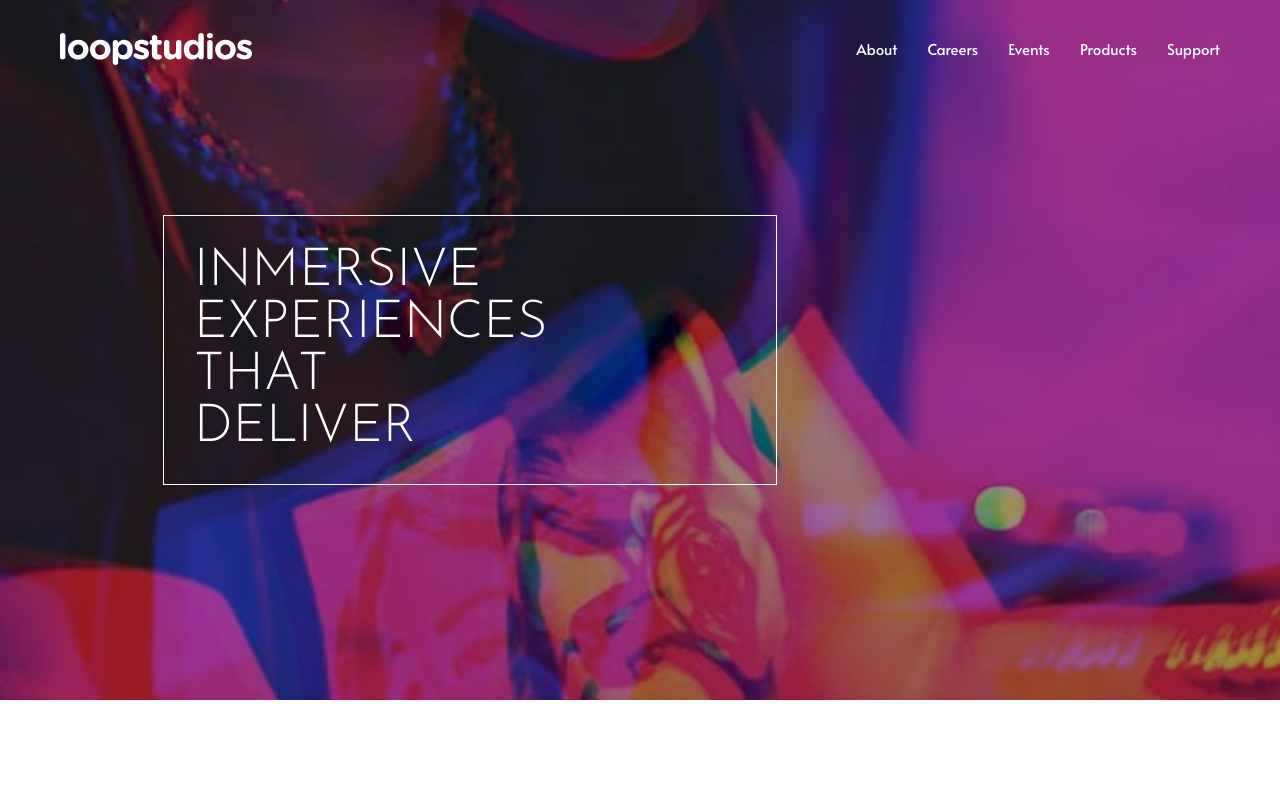
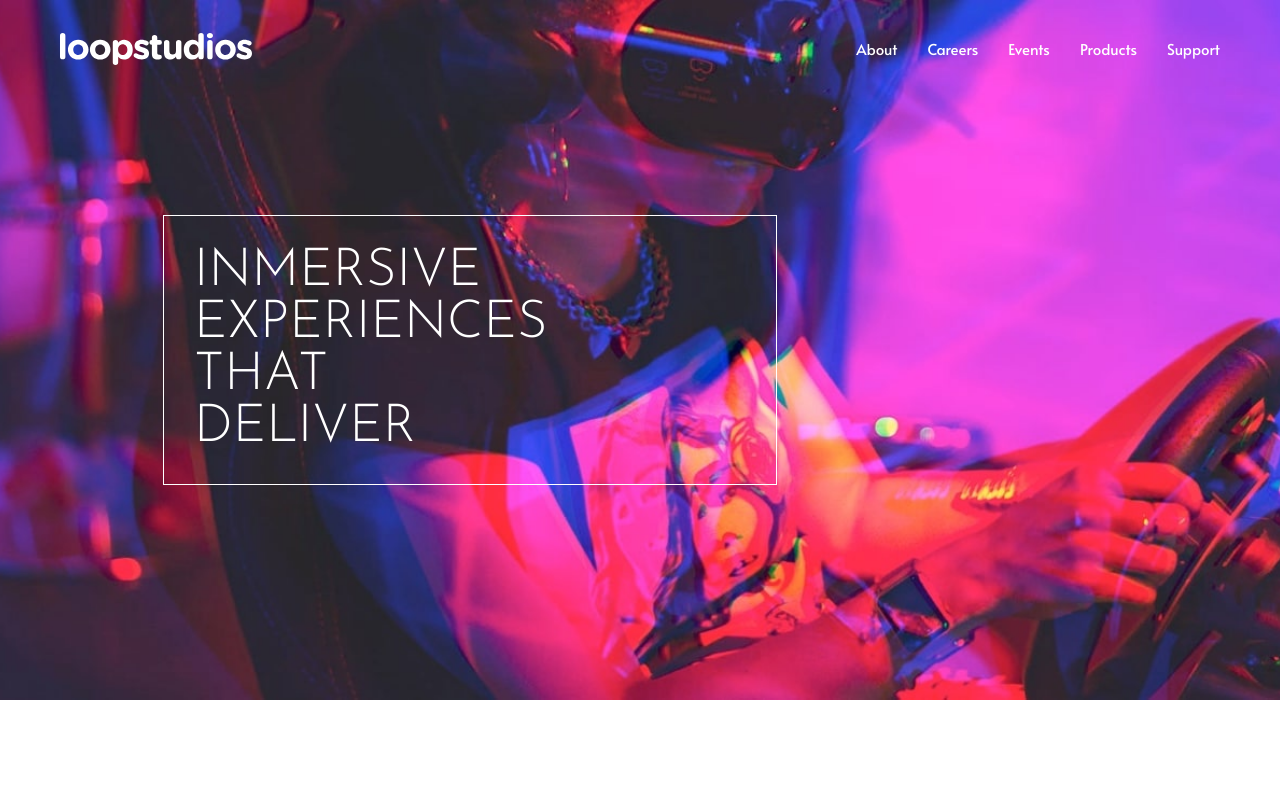
Before and after one commit to jennawlin3/loop-studio-landing-page, a plain HTML site: page index.html in a window 1280 px wide. Shown: the top 800 px of the page. Drawn offline with Linux system fonts and the light colour scheme.

Commit message:
Update styles.css

```diff
--- a/assets/styles.css
+++ b/assets/styles.css
@@ -317,8 +317,12 @@ footer {
     }
 
     .hero {
+        background: url(../images/desktop/image-hero.jpg);
+        height: 700px;
+        width: 100%;
         background-size: cover;
-        background-position: 0 70%;
+        background-repeat: no-repeat;
+        background-position: center;
     }
 
     .title {
```
